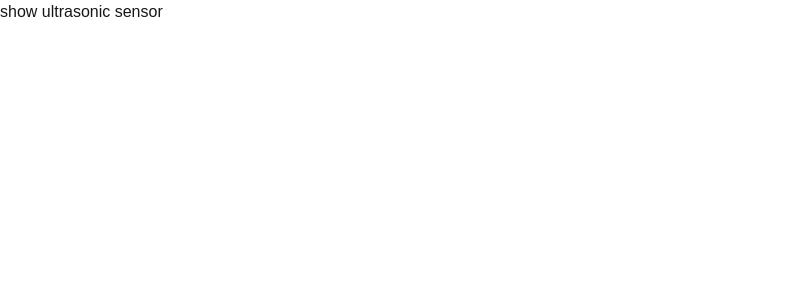
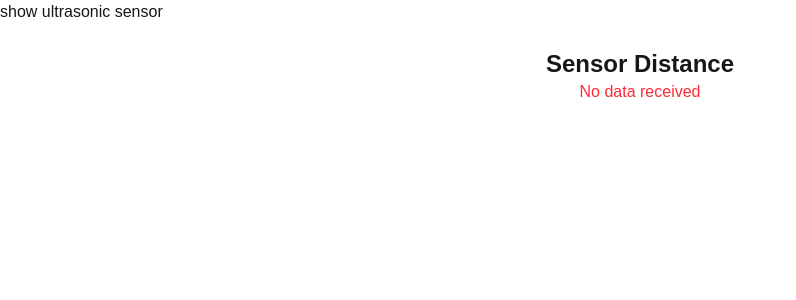
Before and after one commit to SwiftkeyX/door-web, a Next.js app: page / in a window 1280 px wide. Shown: the top 300 px of the page, without its empty margins (0-796 px from the left). Built offline with nearby package versions, Linux system fonts and the light colour scheme; no server answers.

Commit message:
display sensor

```diff
--- /dev/null
+++ b/src/app/components/DistantDisplay.tsx
@@ -0,0 +1,45 @@
+"use client";
+
+import { useState, useEffect } from "react";
+
+export default function DistanceDisplay() {
+    const [distance, setDistance] = useState<number | null>(null);
+    const [loading, setLoading] = useState(true);
+
+    useEffect(() => {
+        const fetchDistance = async () => {
+            try {
+                const response = await fetch("/api/sensor", { method: "GET" });
+                const data = await response.json();
+
+                if (response.ok) {
+                    setDistance(data.received);
+                } else {
+                    console.error("Error fetching distance:", data.message);
+                }
+            } catch (error) {
+                console.error("Failed to fetch distance:", error);
+            } finally {
+                setLoading(false);
+            }
+        };
+
+        fetchDistance();
+        const interval = setInterval(fetchDistance, 5000); // Fetch every 5 seconds
+
+        return () => clearInterval(interval); // Cleanup on unmount
+    }, []);
+
+    return (
+        <div className="p-6 text-center">
+            <h1 className="text-2xl font-bold">Sensor Distance</h1>
+            {loading ? (
+                <p>Loading...</p>
+            ) : distance !== null ? (
+                <p className="text-xl">Distance: <strong>{distance} cm</strong></p>
+            ) : (
+                <p className="text-red-500">No data received</p>
+            )}
+        </div>
+    );
+}
--- a/src/app/page.tsx
+++ b/src/app/page.tsx
@@ -1,9 +1,11 @@
 import Image from "next/image";
+import DistantDisplay from "@/app/components/DistantDisplay";
 
 export default function Home() {
   return (
     <div>
       show ultrasonic sensor
+      <DistantDisplay />
     </div>
   );
 }
```
